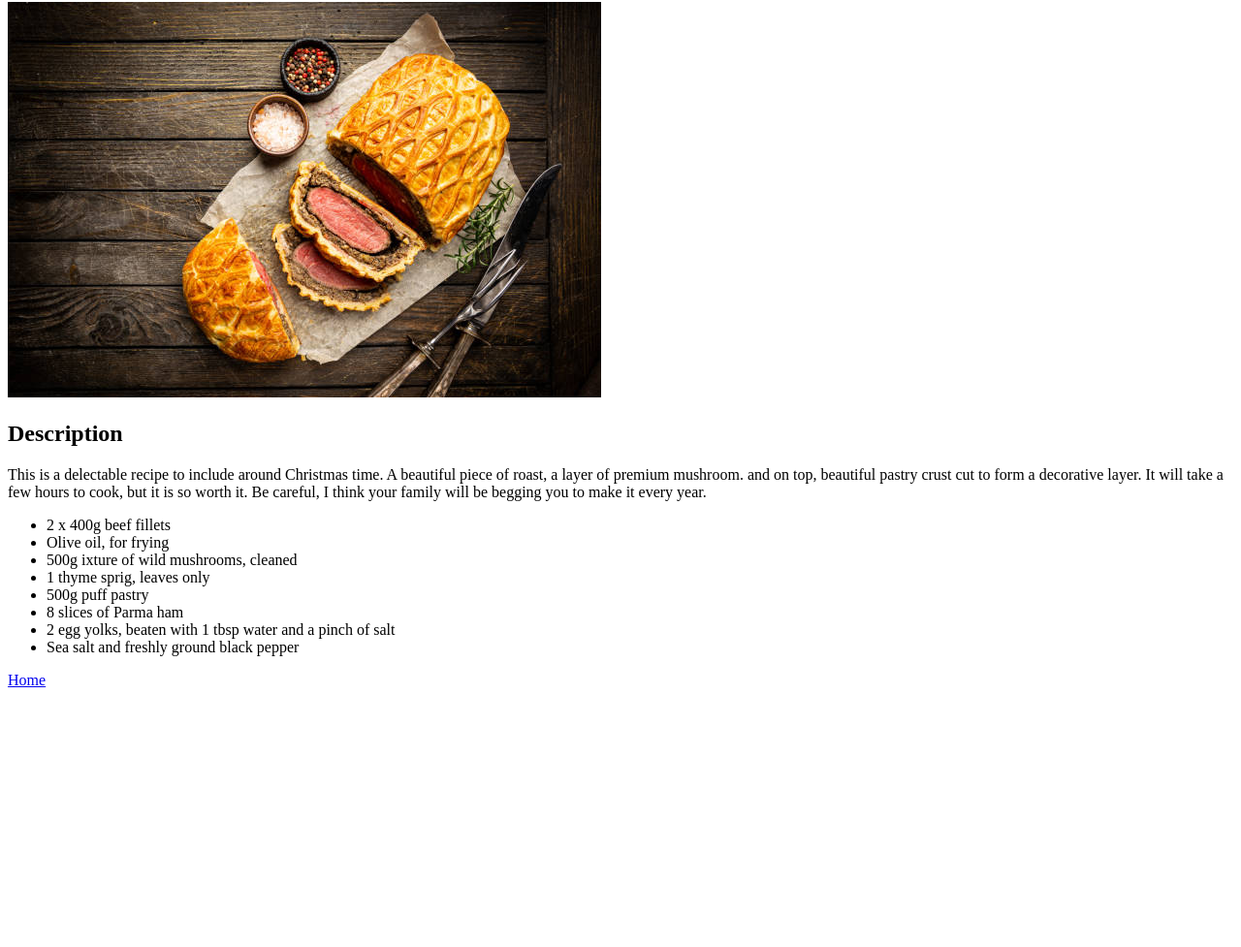
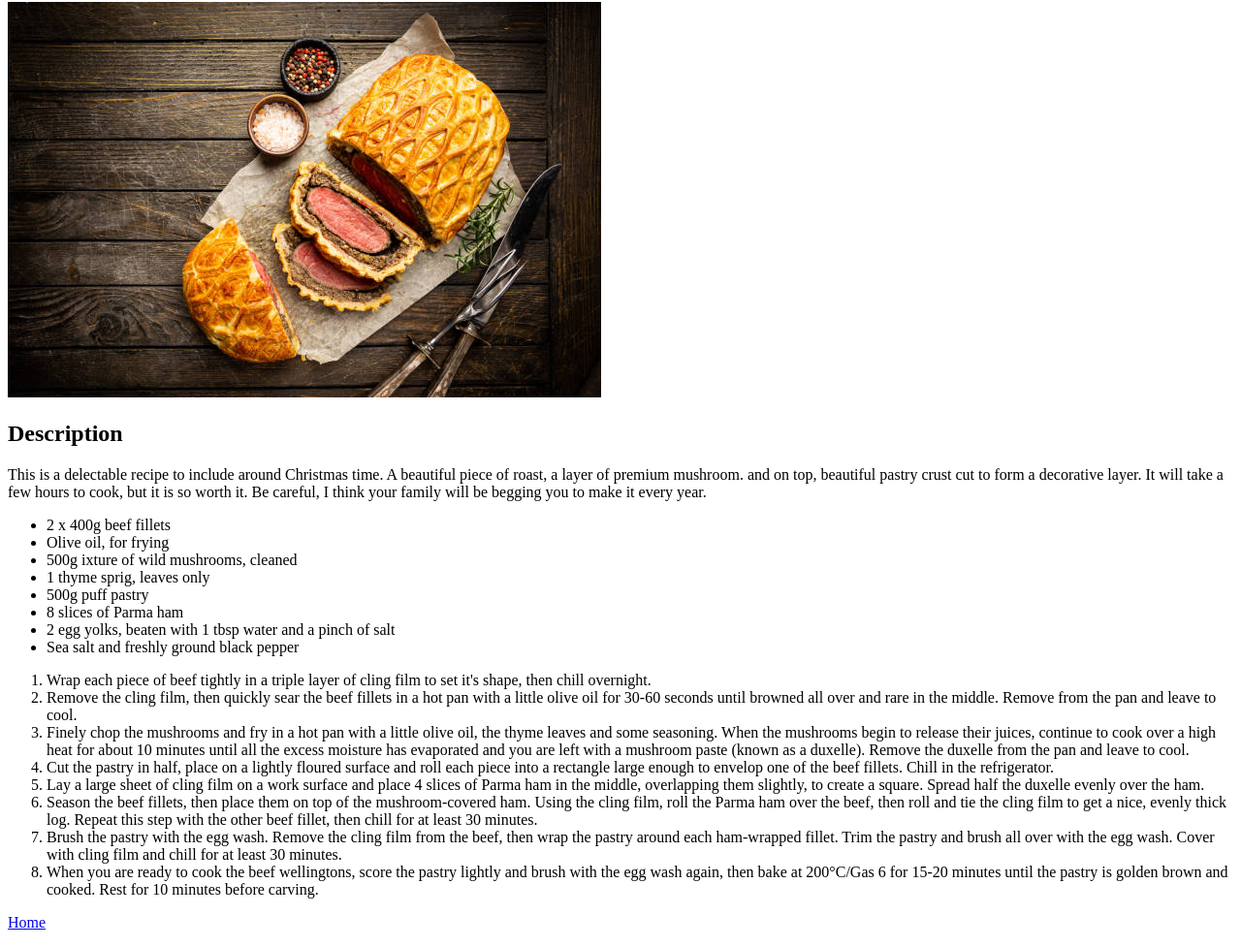
Before and after one commit to ToothedYew/odin-recipes, a plain HTML site: page recipes/beef-wellington.html in a window 1280 px wide. Shown: the part 78-1055 px from the top of the page at 97% size. Before the commit the page ends 805 px from the top, so only its background shows below. Drawn offline with Linux system fonts and the light colour scheme.

Commit message:
Add instructions

```diff
--- a/recipes/beef-wellington.html
+++ b/recipes/beef-wellington.html
@@ -22,6 +22,24 @@
     <li>2 egg yolks, beaten with 1 tbsp water and a pinch of salt</li>
     <li>Sea salt and freshly ground black pepper</li>
  </ul>
+ <ol>
+    <li>Wrap each piece of beef tightly in a triple layer of cling film to set it's shape, then chill overnight.</li>
+    <li>Remove the cling film, then quickly sear the beef fillets in a hot pan with a little olive oil for 30-60 seconds until
+        browned all over and rare in the middle. Remove from the pan and leave to cool.</li>
+    <li>Finely chop the mushrooms and fry in a hot pan with a little olive oil, the thyme leaves and some seasoning. When the mushrooms begin to
+        release their juices, continue to cook over a high heat for about 10 minutes until all the excess moisture has evaporated and you are left
+        with a mushroom paste (known as a duxelle). Remove the duxelle from the pan and leave to cool.</li>
+    <li>Cut the pastry in half, place on a lightly floured surface and roll each piece into a rectangle large enough to envelop one of the beef fillets.
+        Chill in the refrigerator. </li>
+    <li>Lay a large sheet of cling film on a work surface and place 4 slices of Parma ham in the middle, overlapping them slightly, to create a
+        square. Spread half the duxelle evenly over the ham.</li>
+    <li>Season the beef fillets, then place them on top of the mushroom-covered ham. Using the cling film, roll the Parma ham over the beef, then
+        roll and tie the cling film to get a nice, evenly thick log. Repeat this step with the other beef fillet, then chill for at least 30 minutes.</li>
+    <li>Brush the pastry with the egg wash. Remove the cling film from the beef, then wrap the pastry around each ham-wrapped fillet. Trim the
+        pastry and brush all over with the egg wash. Cover with cling film and chill for at least 30 minutes.</li>
+    <li>When you are ready to cook the beef wellingtons, score the pastry lightly and brush with the egg wash again, then bake at 200°C/Gas 6
+        for 15-20 minutes until the pastry is golden brown and cooked. Rest for 10 minutes before carving.</li>
+ </ol>
  <p><a href="../index.html">Home</a></p>
 </body>
 </html>
```
